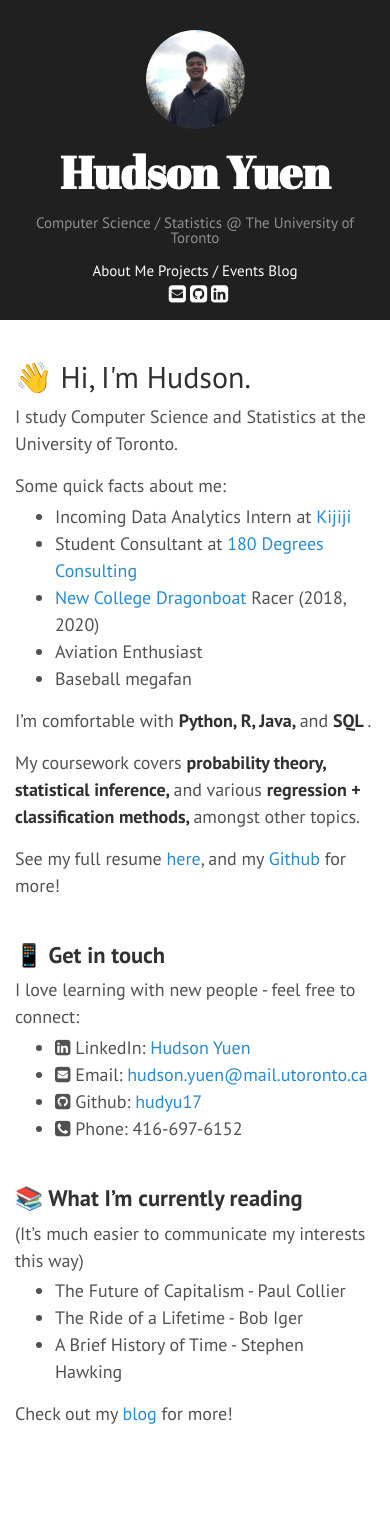
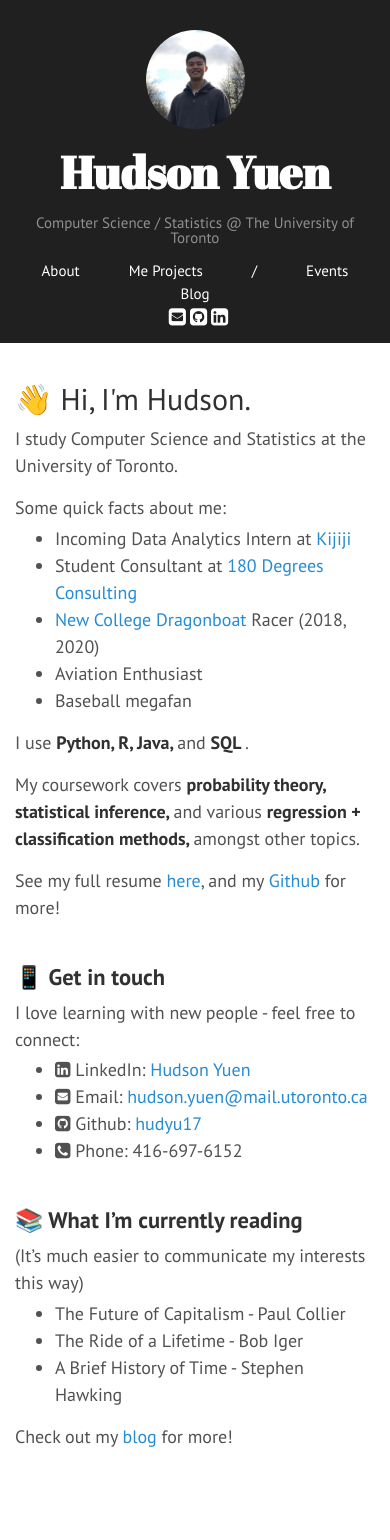
Before and after one commit to hudyu17/personal_hyde, a Jekyll site: the page built from index.md, in a window 390 px wide. Built offline with Jekyll 4.4.1, drawn with Linux system fonts in a browser that asks for light colours; nearby versions of some CDN libraries; before the commit the page ends 1517 px from its top, so only the background shows below that.

Commit message:
inline spacing

```diff
--- a/assets/css/hyde.css
+++ b/assets/css/hyde.css
@@ -125,7 +125,8 @@
       line-height: 2px;
       /* margin-left: auto;
       margin-right: auto; */
-      text-align: center;
+      text-align:center;
+      word-spacing:3em;
     }
   }
   .sidebar-nav-item-icon {
--- a/index.md
+++ b/index.md
@@ -16,7 +16,7 @@ Some quick facts about me:
 * Aviation Enthusiast
 * Baseball megafan
 
-I'm comfortable with <strong> Python, R, Java, </strong> and <strong> SQL </strong>.
+I use <strong> Python, R, Java, </strong> and <strong> SQL </strong>.
 
 My coursework covers <strong> probability theory, statistical inference, </strong> and various <strong> regression + classification methods, </strong> amongst other topics.
 
```
